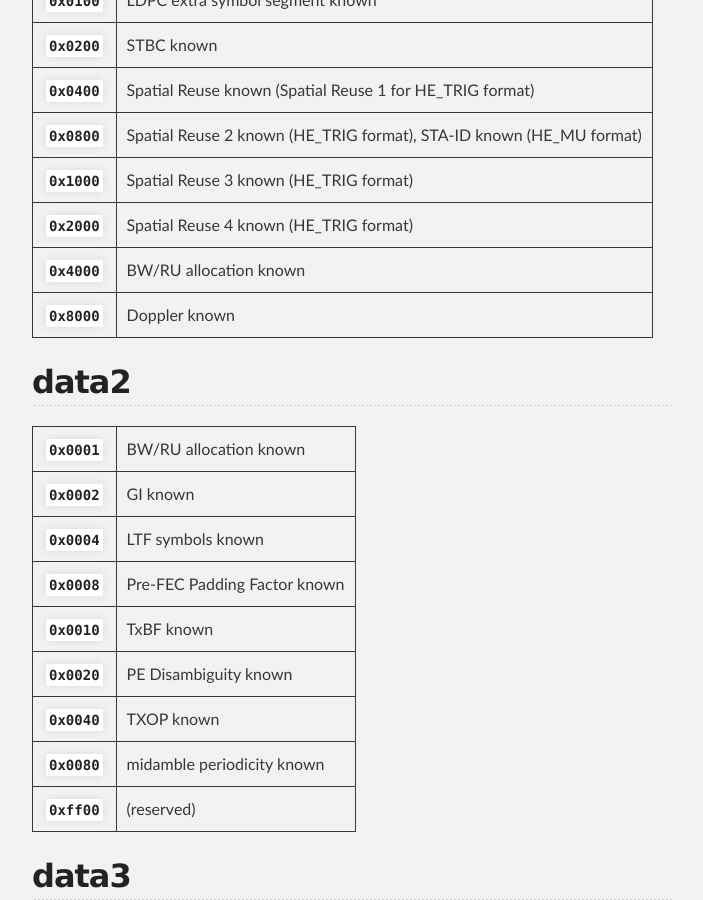
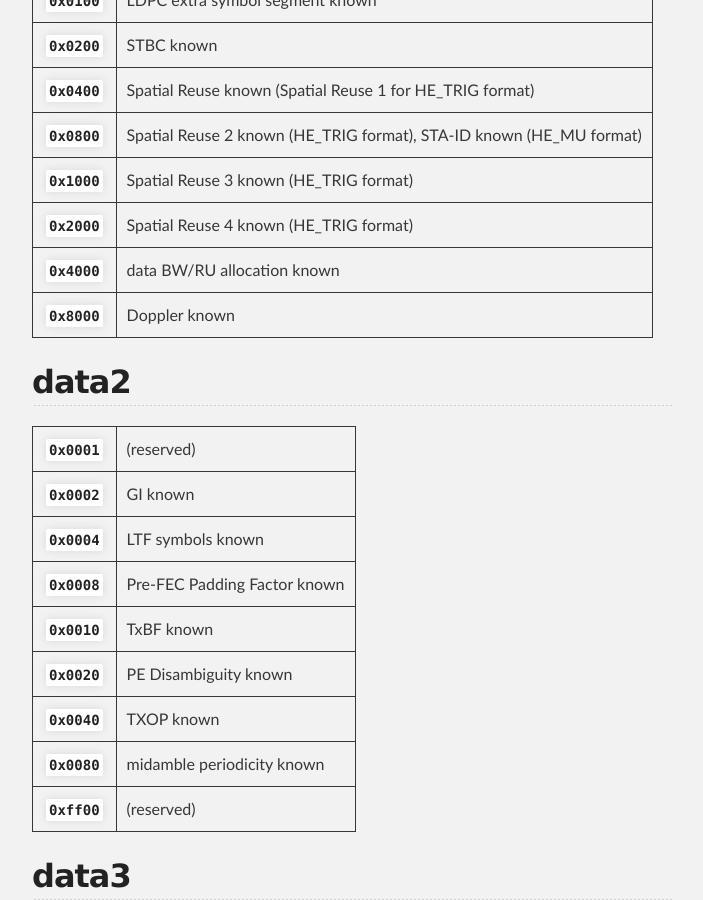
Before and after one commit to radiotap/radiotap.github.io, a Jekyll site: the page built from fields/HE.md, in a window 1280 px wide and 900 px high, scrolled down 1341 px. Shown: the whole window, without its empty margins (288-991 px from the left). Built offline with Jekyll 4.4.1, drawn with Linux system fonts in a browser that asks for light colours.

Commit message:
HE: fix two minor editing issues

```diff
--- a/fields/HE.md
+++ b/fields/HE.md
@@ -50,12 +50,12 @@ radiotap capture.
 | **`0x0800`** | Spatial Reuse 2 known (HE_TRIG format), STA-ID known (HE_MU format) |
 | **`0x1000`** | Spatial Reuse 3 known (HE_TRIG format) |
 | **`0x2000`** | Spatial Reuse 4 known (HE_TRIG format) |
-| **`0x4000`** | BW/RU allocation known |
+| **`0x4000`** | data BW/RU allocation known |
 | **`0x8000`** | Doppler known |
 
 ## data2
 
-| **`0x0001`** | BW/RU allocation known |
+| **`0x0001`** | (reserved) |
 | **`0x0002`** | GI known |
 | **`0x0004`** | LTF symbols known |
 | **`0x0008`** | Pre-FEC Padding Factor known |
```
